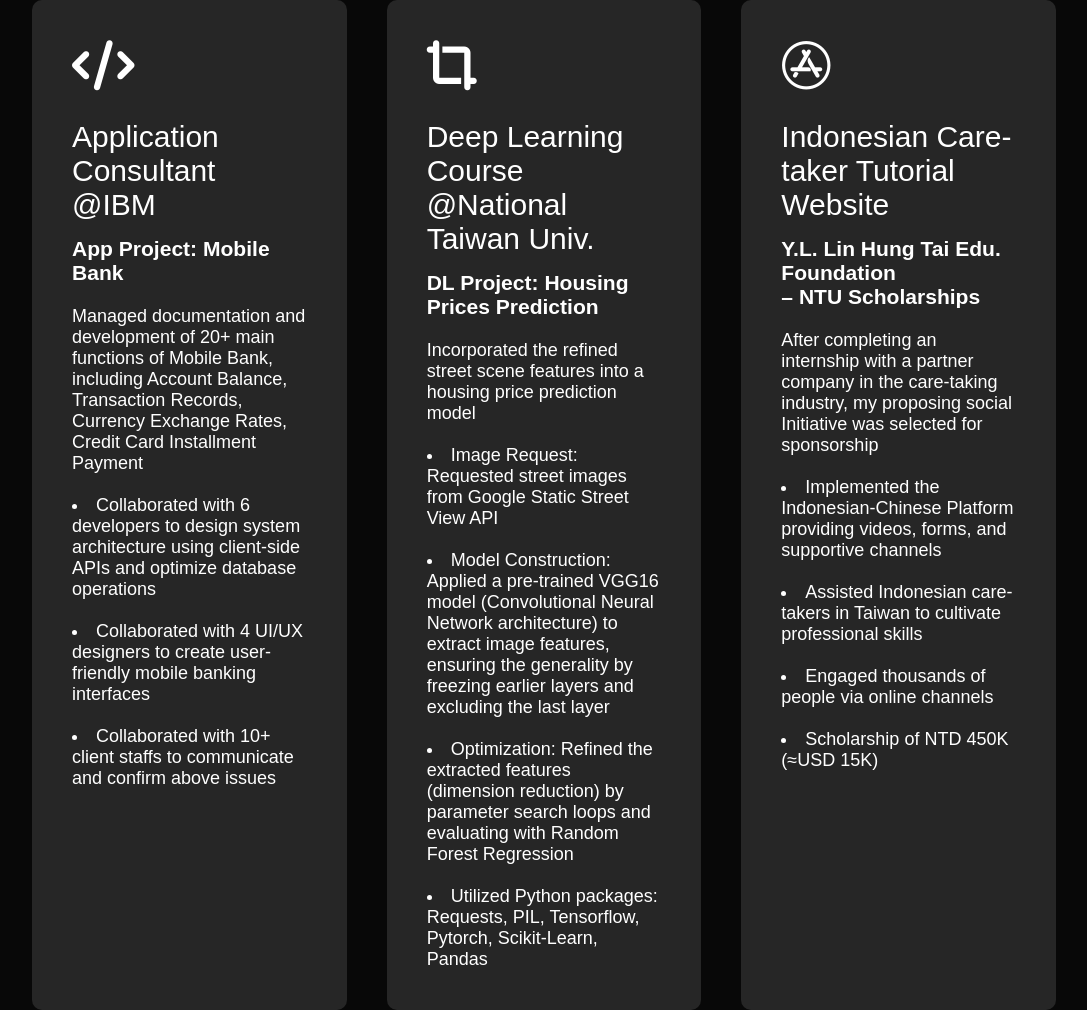
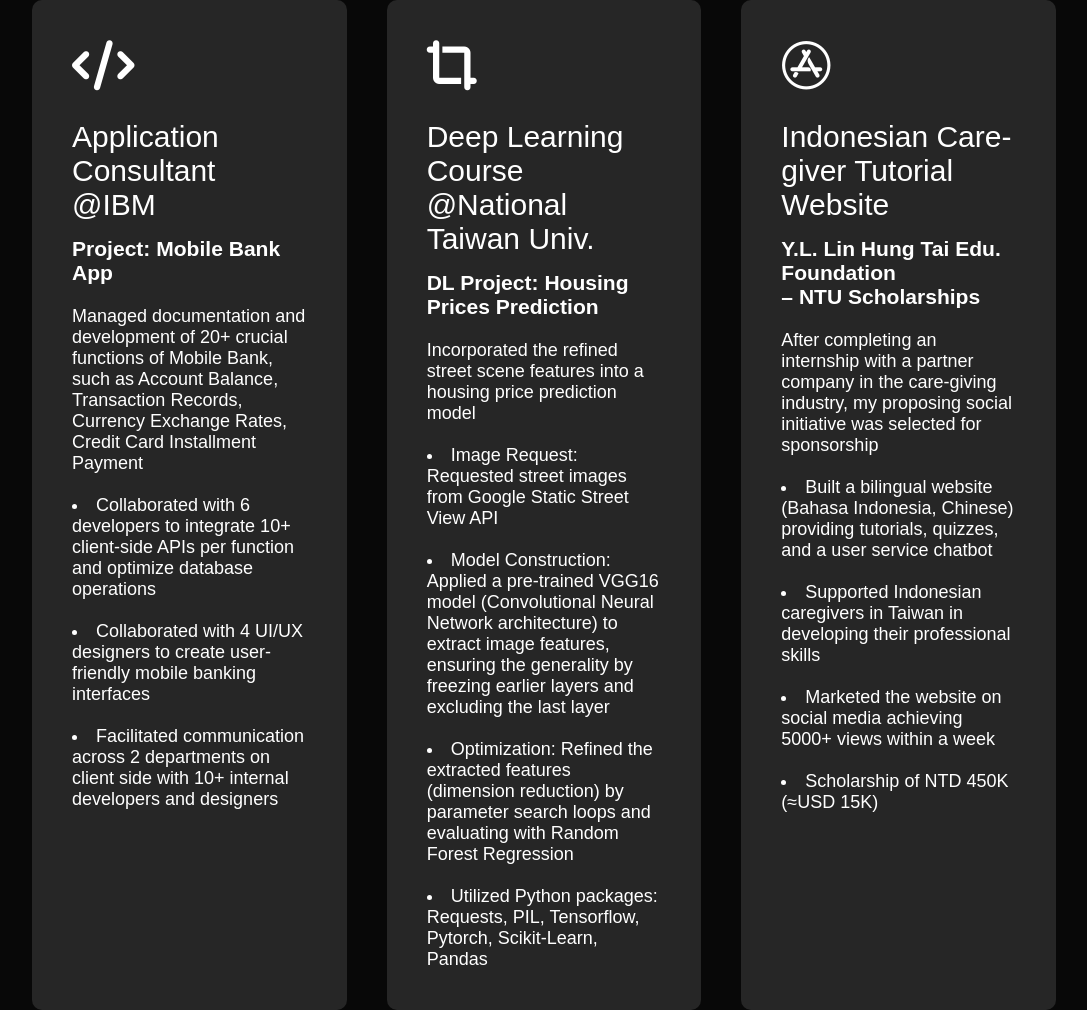
Before and after one commit to lucyyyychen/personal_website, a plain HTML site: page index.html in a window 1280 px wide. Shown: the part 1099-2109 px from the top of the page, without its empty margins (96-1183 px from the left). Drawn offline with Linux system fonts and the light colour scheme.

Commit message:
Add files via upload

```diff
--- a/index.html
+++ b/index.html
@@ -43,8 +43,8 @@
                 <h1 class="sub-title">About Me</h1>
                 <p>
                     A Computer Science Graduate student with interdisciplinary experience in economics and IT consulting, seeking opportunities to integrate technology and social impact.
-                    Relevant projects include constructing <i>The Housing Prices Prediction Model</i> and building <i>The Tutorial Website for Indonesian Care-takers in Taiwan</i>.
-                    With international exposure across the U.S., Taiwan, and Germany, I aspire to create innovative technology-driven impacts globally.</p>
+                    Relevant projects include constructing <i>The Housing Prices Prediction Model</i> and building <i>The Tutorial Website for Indonesian Caregivers in Taiwan</i>.
+                    With international exposure from the U.S., Taiwan, and Germany, I aspire to create innovative technology-driven impacts globally.</p>
 
                 <div class="tab-titles">
                     <p class="tab-links active-link" onclick="opentab('education')">Education</p>
@@ -93,16 +93,17 @@
             <div>
                 <i class="fas fa-code"></i>
                 <h2>Application Consultant    @IBM </h2>
-                <h3>App Project: Mobile Bank</h3>
+                <h3>Project: Mobile Bank App</h3>
                 <p>
-                    <br>Managed documentation and development of 20+ main functions of Mobile Bank, including Account Balance, Transaction Records, Currency Exchange Rates, Credit Card Installment Payment
+                    <br>Managed documentation and development of 20+ crucial functions of Mobile Bank, such as Account Balance, Transaction Records, Currency Exchange Rates, Credit Card Installment Payment
                     <br>
                     <br>
-                    <li>Collaborated with 6 developers to design system architecture using client-side APIs and optimize database operations</li>
+                    <li>Collaborated with 6 developers to integrate 10+ client-side APIs per function and optimize database operations</li>
                     <br>
                     <li>Collaborated with 4 UI/UX designers to create user-friendly mobile banking interfaces</li>
                     <br>
-                    <li>Collaborated with 10+ client staffs to communicate and confirm above issues</li>
+                    <li>Facilitated communication across 2 departments on client side with 10+ internal developers and designers </li>
+
                 </p>
                 <!-- <a href="#">learn more</a> -->
             </div>
@@ -127,18 +128,18 @@
             </div>
             <div>
                 <i class="fab fa-app-store"></i>
-                <h2>Indonesian Care-taker Tutorial Website</h2>
+                <h2>Indonesian Care-giver Tutorial Website</h2>
                 <h3>Y.L. Lin Hung Tai Edu. Foundation<br>– NTU Scholarships</h3>
                 <br>
                 <p>
-                    After completing an internship with a partner company in the care-taking industry, my proposing social Initiative was selected for sponsorship
+                    After completing an internship with a partner company in the care-giving industry, my proposing social initiative was selected for sponsorship
                     <br>
                     <br>
-                    <li>Implemented the Indonesian-Chinese Platform providing videos, forms, and supportive channels </li>
+                    <li>Built a bilingual website (Bahasa Indonesia, Chinese) providing tutorials, quizzes, and a user service chatbot </li>
                     <br>
-                    <li>Assisted Indonesian care-takers in Taiwan to cultivate professional skills</li>
+                    <li>Supported Indonesian caregivers in Taiwan in developing their professional skills</li>
                     <br>
-                    <li>Engaged thousands of people via online channels</li>
+                    <li>Marketed the website on social media achieving 5000+ views within a week</li>
                     <br>
                     <li>Scholarship of NTD 450K (≈USD 15K)</li>
                 </p>
```
